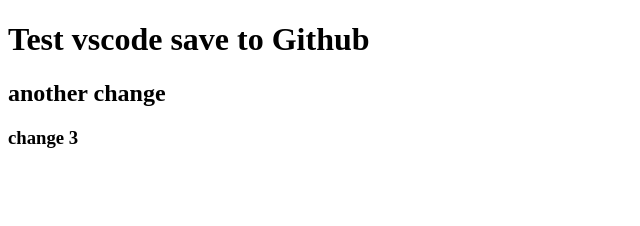
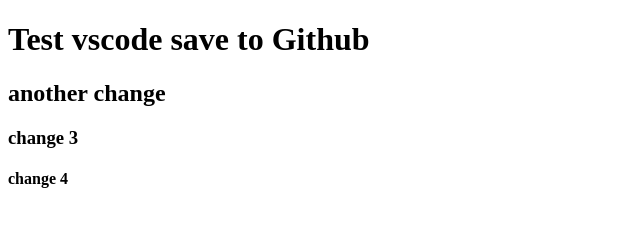
Before and after one commit to alanbar/savetoGithub, a plain HTML site: page index.html in a window 1280 px wide. Shown: the full height of the page, 0-640 px from the left. Drawn offline with Linux system fonts and the light colour scheme.

Commit message:
change 4

```diff
--- a/index.html
+++ b/index.html
@@ -7,8 +7,12 @@
     <title>Save to Github</title>
 </head>
 <body>
+    <!-- 1. Make code changes and save
+         2. Click Source control icon x2 and add message
+         3. Click tick on top line-->
     <h1>Test vscode save to Github</h1>
     <h2>another change</h2>
     <h3>change 3</h3>
+    <h4>change 4</h4>
 </body>
 </html>
```
